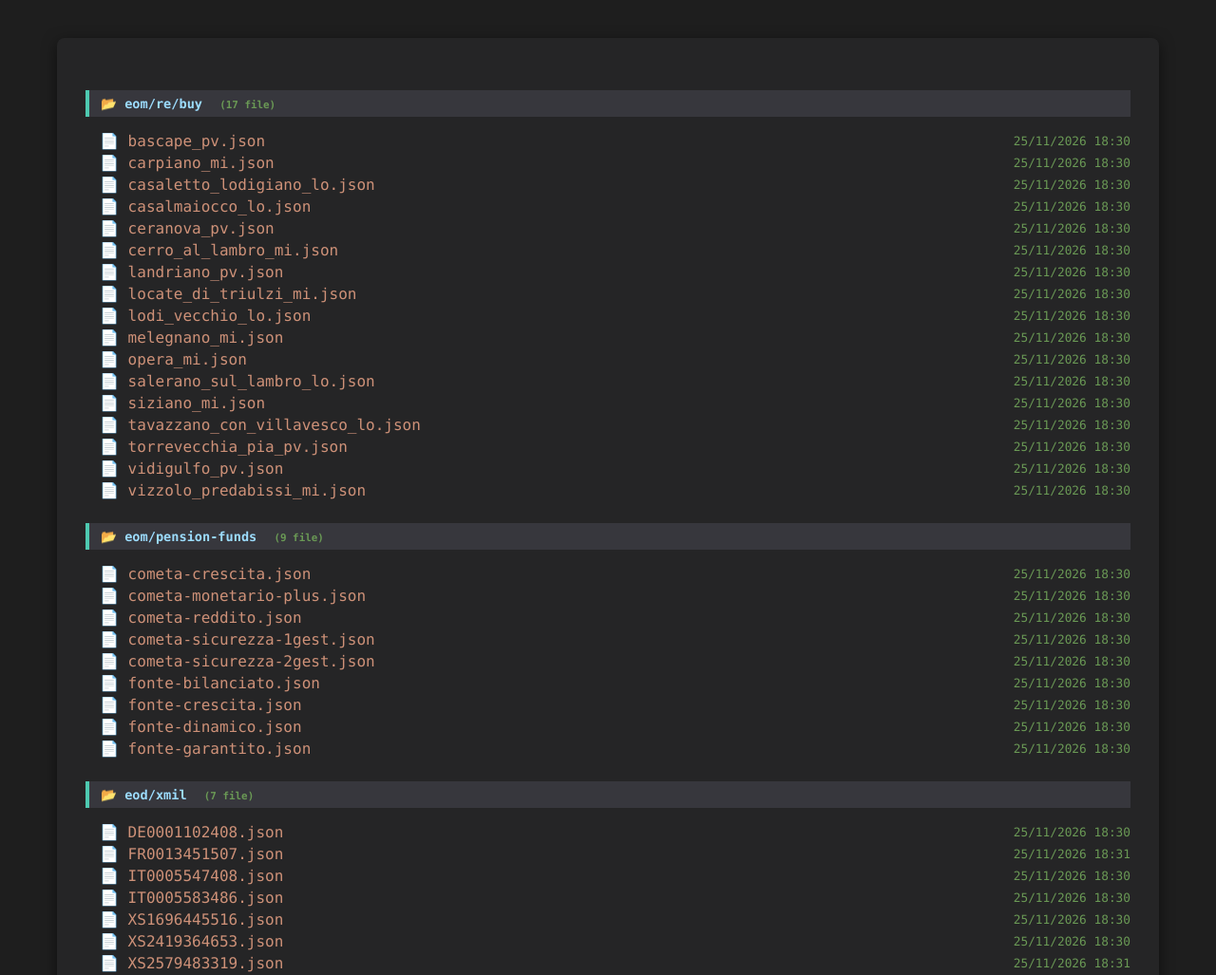
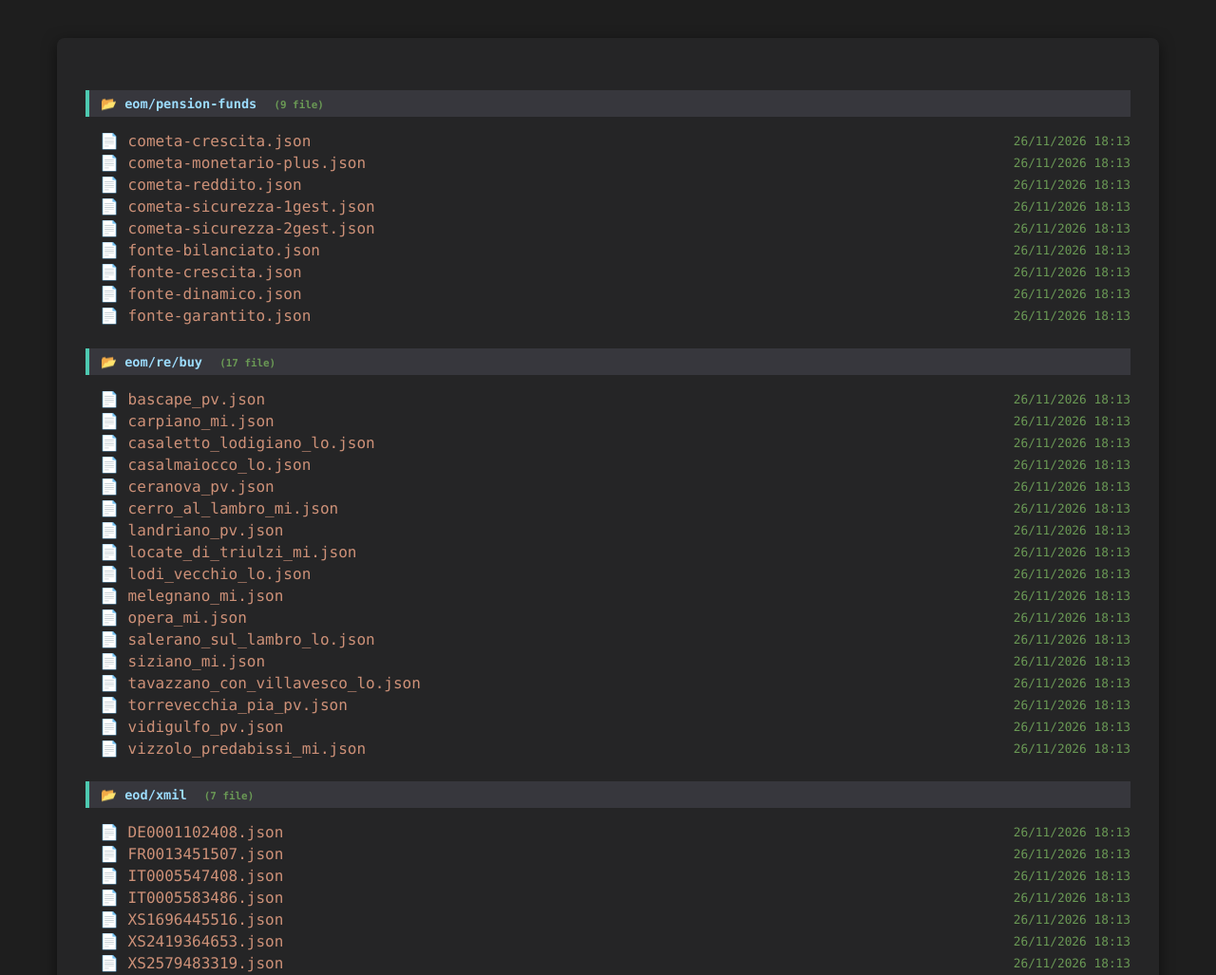
Before and after one commit to maxpsq/price-tracker, a plain HTML site: page www/index.html in a window 1280 px wide. Shown: the top 1027 px of the page at 95% size. Drawn offline with Linux system fonts and the light colour scheme.

Commit message:
EOD quotes update 2026-11-26

```diff
--- a/www/index.html
+++ b/www/index.html
@@ -21,116 +21,116 @@
 <body>
     <div class='container'>
         <div class='folder-section'>
+            <div class='folder-path'>📂 eom/pension-funds <span class='count'>(9 file)</span></div>
+            <ul>
+                <li class='file-item'>
+                    <span class='file-name'>📄 <a href='https://maxpsq.github.io/price-tracker/eom/pension-funds/cometa-crescita.json'>cometa-crescita.json</a></span>
+                    <span class='file-modified'>26/11/2026 18:13</span>
+                </li>
+                <li class='file-item'>
+                    <span class='file-name'>📄 <a href='https://maxpsq.github.io/price-tracker/eom/pension-funds/cometa-monetario-plus.json'>cometa-monetario-plus.json</a></span>
+                    <span class='file-modified'>26/11/2026 18:13</span>
+                </li>
+                <li class='file-item'>
+                    <span class='file-name'>📄 <a href='https://maxpsq.github.io/price-tracker/eom/pension-funds/cometa-reddito.json'>cometa-reddito.json</a></span>
+                    <span class='file-modified'>26/11/2026 18:13</span>
+                </li>
+                <li class='file-item'>
+                    <span class='file-name'>📄 <a href='https://maxpsq.github.io/price-tracker/eom/pension-funds/cometa-sicurezza-1gest.json'>cometa-sicurezza-1gest.json</a></span>
+                    <span class='file-modified'>26/11/2026 18:13</span>
+                </li>
+                <li class='file-item'>
+                    <span class='file-name'>📄 <a href='https://maxpsq.github.io/price-tracker/eom/pension-funds/cometa-sicurezza-2gest.json'>cometa-sicurezza-2gest.json</a></span>
+                    <span class='file-modified'>26/11/2026 18:13</span>
+                </li>
+                <li class='file-item'>
+                    <span class='file-name'>📄 <a href='https://maxpsq.github.io/price-tracker/eom/pension-funds/fonte-bilanciato.json'>fonte-bilanciato.json</a></span>
+                    <span class='file-modified'>26/11/2026 18:13</span>
+                </li>
+                <li class='file-item'>
+                    <span class='file-name'>📄 <a href='https://maxpsq.github.io/price-tracker/eom/pension-funds/fonte-crescita.json'>fonte-crescita.json</a></span>
+                    <span class='file-modified'>26/11/2026 18:13</span>
+                </li>
+                <li class='file-item'>
+                    <span class='file-name'>📄 <a href='https://maxpsq.github.io/price-tracker/eom/pension-funds/fonte-dinamico.json'>fonte-dinamico.json</a></span>
+                    <span class='file-modified'>26/11/2026 18:13</span>
+                </li>
+                <li class='file-item'>
+                    <span class='file-name'>📄 <a href='https://maxpsq.github.io/price-tracker/eom/pension-funds/fonte-garantito.json'>fonte-garantito.json</a></span>
+                    <span class='file-modified'>26/11/2026 18:13</span>
+                </li>
+            </ul>
+        </div>
+        <div class='folder-section'>
             <div class='folder-path'>📂 eom/re/buy <span class='count'>(17 file)</span></div>
             <ul>
                 <li class='file-item'>
                     <span class='file-name'>📄 <a href='https://maxpsq.github.io/price-tracker/eom/re/buy/bascape_pv.json'>bascape_pv.json</a></span>
-                    <span class='file-modified'>25/11/2026 18:30</span>
+                    <span class='file-modified'>26/11/2026 18:13</span>
                 </li>
                 <li class='file-item'>
                     <span class='file-name'>📄 <a href='https://maxpsq.github.io/price-tracker/eom/re/buy/carpiano_mi.json'>carpiano_mi.json</a></span>
-                    <span class='file-modified'>25/11/2026 18:30</span>
+                    <span class='file-modified'>26/11/2026 18:13</span>
                 </li>
                 <li class='file-item'>
                     <span class='file-name'>📄 <a href='https://maxpsq.github.io/price-tracker/eom/re/buy/casaletto_lodigiano_lo.json'>casaletto_lodigiano_lo.json</a></span>
-                    <span class='file-modified'>25/11/2026 18:30</span>
+                    <span class='file-modified'>26/11/2026 18:13</span>
                 </li>
                 <li class='file-item'>
                     <span class='file-name'>📄 <a href='https://maxpsq.github.io/price-tracker/eom/re/buy/casalmaiocco_lo.json'>casalmaiocco_lo.json</a></span>
-                    <span class='file-modified'>25/11/2026 18:30</span>
+                    <span class='file-modified'>26/11/2026 18:13</span>
                 </li>
                 <li class='file-item'>
                     <span class='file-name'>📄 <a href='https://maxpsq.github.io/price-tracker/eom/re/buy/ceranova_pv.json'>ceranova_pv.json</a></span>
-                    <span class='file-modified'>25/11/2026 18:30</span>
+                    <span class='file-modified'>26/11/2026 18:13</span>
                 </li>
                 <li class='file-item'>
                     <span class='file-name'>📄 <a href='https://maxpsq.github.io/price-tracker/eom/re/buy/cerro_al_lambro_mi.json'>cerro_al_lambro_mi.json</a></span>
-                    <span class='file-modified'>25/11/2026 18:30</span>
+                    <span class='file-modified'>26/11/2026 18:13</span>
                 </li>
                 <li class='file-item'>
                     <span class='file-name'>📄 <a href='https://maxpsq.github.io/price-tracker/eom/re/buy/landriano_pv.json'>landriano_pv.json</a></span>
-                    <span class='file-modified'>25/11/2026 18:30</span>
+                    <span class='file-modified'>26/11/2026 18:13</span>
                 </li>
                 <li class='file-item'>
                     <span class='file-name'>📄 <a href='https://maxpsq.github.io/price-tracker/eom/re/buy/locate_di_triulzi_mi.json'>locate_di_triulzi_mi.json</a></span>
-                    <span class='file-modified'>25/11/2026 18:30</span>
+                    <span class='file-modified'>26/11/2026 18:13</span>
                 </li>
                 <li class='file-item'>
                     <span class='file-name'>📄 <a href='https://maxpsq.github.io/price-tracker/eom/re/buy/lodi_vecchio_lo.json'>lodi_vecchio_lo.json</a></span>
-                    <span class='file-modified'>25/11/2026 18:30</span>
+                    <span class='file-modified'>26/11/2026 18:13</span>
                 </li>
                 <li class='file-item'>
                     <span class='file-name'>📄 <a href='https://maxpsq.github.io/price-tracker/eom/re/buy/melegnano_mi.json'>melegnano_mi.json</a></span>
-                    <span class='file-modified'>25/11/2026 18:30</span>
+                    <span class='file-modified'>26/11/2026 18:13</span>
                 </li>
                 <li class='file-item'>
                     <span class='file-name'>📄 <a href='https://maxpsq.github.io/price-tracker/eom/re/buy/opera_mi.json'>opera_mi.json</a></span>
-                    <span class='file-modified'>25/11/2026 18:30</span>
+                    <span class='file-modified'>26/11/2026 18:13</span>
                 </li>
                 <li class='file-item'>
                     <span class='file-name'>📄 <a href='https://maxpsq.github.io/price-tracker/eom/re/buy/salerano_sul_lambro_lo.json'>salerano_sul_lambro_lo.json</a></span>
-                    <span class='file-modified'>25/11/2026 18:30</span>
+                    <span class='file-modified'>26/11/2026 18:13</span>
                 </li>
                 <li class='file-item'>
                     <span class='file-name'>📄 <a href='https://maxpsq.github.io/price-tracker/eom/re/buy/siziano_mi.json'>siziano_mi.json</a></span>
-                    <span class='file-modified'>25/11/2026 18:30</span>
+                    <span class='file-modified'>26/11/2026 18:13</span>
                 </li>
                 <li class='file-item'>
                     <span class='file-name'>📄 <a href='https://maxpsq.github.io/price-tracker/eom/re/buy/tavazzano_con_villavesco_lo.json'>tavazzano_con_villavesco_lo.json</a></span>
-                    <span class='file-modified'>25/11/2026 18:30</span>
+                    <span class='file-modified'>26/11/2026 18:13</span>
                 </li>
                 <li class='file-item'>
                     <span class='file-name'>📄 <a href='https://maxpsq.github.io/price-tracker/eom/re/buy/torrevecchia_pia_pv.json'>torrevecchia_pia_pv.json</a></span>
-                    <span class='file-modified'>25/11/2026 18:30</span>
+                    <span class='file-modified'>26/11/2026 18:13</span>
                 </li>
                 <li class='file-item'>
                     <span class='file-name'>📄 <a href='https://maxpsq.github.io/price-tracker/eom/re/buy/vidigulfo_pv.json'>vidigulfo_pv.json</a></span>
-                    <span class='file-modified'>25/11/2026 18:30</span>
+                    <span class='file-modified'>26/11/2026 18:13</span>
                 </li>
                 <li class='file-item'>
                     <span class='file-name'>📄 <a href='https://maxpsq.github.io/price-tracker/eom/re/buy/vizzolo_predabissi_mi.json'>vizzolo_predabissi_mi.json</a></span>
-                    <span class='file-modified'>25/11/2026 18:30</span>
-                </li>
-            </ul>
-        </div>
-        <div class='folder-section'>
-            <div class='folder-path'>📂 eom/pension-funds <span class='count'>(9 file)</span></div>
-            <ul>
-                <li class='file-item'>
-                    <span class='file-name'>📄 <a href='https://maxpsq.github.io/price-tracker/eom/pension-funds/cometa-crescita.json'>cometa-crescita.json</a></span>
-                    <span class='file-modified'>25/11/2026 18:30</span>
-                </li>
-                <li class='file-item'>
-                    <span class='file-name'>📄 <a href='https://maxpsq.github.io/price-tracker/eom/pension-funds/cometa-monetario-plus.json'>cometa-monetario-plus.json</a></span>
-                    <span class='file-modified'>25/11/2026 18:30</span>
-                </li>
-                <li class='file-item'>
-                    <span class='file-name'>📄 <a href='https://maxpsq.github.io/price-tracker/eom/pension-funds/cometa-reddito.json'>cometa-reddito.json</a></span>
-                    <span class='file-modified'>25/11/2026 18:30</span>
-                </li>
-                <li class='file-item'>
-                    <span class='file-name'>📄 <a href='https://maxpsq.github.io/price-tracker/eom/pension-funds/cometa-sicurezza-1gest.json'>cometa-sicurezza-1gest.json</a></span>
-                    <span class='file-modified'>25/11/2026 18:30</span>
-                </li>
-                <li class='file-item'>
-                    <span class='file-name'>📄 <a href='https://maxpsq.github.io/price-tracker/eom/pension-funds/cometa-sicurezza-2gest.json'>cometa-sicurezza-2gest.json</a></span>
-                    <span class='file-modified'>25/11/2026 18:30</span>
-                </li>
-                <li class='file-item'>
-                    <span class='file-name'>📄 <a href='https://maxpsq.github.io/price-tracker/eom/pension-funds/fonte-bilanciato.json'>fonte-bilanciato.json</a></span>
-                    <span class='file-modified'>25/11/2026 18:30</span>
-                </li>
-                <li class='file-item'>
-                    <span class='file-name'>📄 <a href='https://maxpsq.github.io/price-tracker/eom/pension-funds/fonte-crescita.json'>fonte-crescita.json</a></span>
-                    <span class='file-modified'>25/11/2026 18:30</span>
-                </li>
-                <li class='file-item'>
-                    <span class='file-name'>📄 <a href='https://maxpsq.github.io/price-tracker/eom/pension-funds/fonte-dinamico.json'>fonte-dinamico.json</a></span>
-                    <span class='file-modified'>25/11/2026 18:30</span>
-                </li>
-                <li class='file-item'>
-                    <span class='file-name'>📄 <a href='https://maxpsq.github.io/price-tracker/eom/pension-funds/fonte-garantito.json'>fonte-garantito.json</a></span>
-                    <span class='file-modified'>25/11/2026 18:30</span>
+                    <span class='file-modified'>26/11/2026 18:13</span>
                 </li>
             </ul>
         </div>
@@ -139,31 +139,31 @@
             <ul>
                 <li class='file-item'>
                     <span class='file-name'>📄 <a href='https://maxpsq.github.io/price-tracker/eod/xmil/DE0001102408.json'>DE0001102408.json</a></span>
-                    <span class='file-modified'>25/11/2026 18:30</span>
+                    <span class='file-modified'>26/11/2026 18:13</span>
                 </li>
                 <li class='file-item'>
                     <span class='file-name'>📄 <a href='https://maxpsq.github.io/price-tracker/eod/xmil/FR0013451507.json'>FR0013451507.json</a></span>
-                    <span class='file-modified'>25/11/2026 18:31</span>
+                    <span class='file-modified'>26/11/2026 18:13</span>
                 </li>
                 <li class='file-item'>
                     <span class='file-name'>📄 <a href='https://maxpsq.github.io/price-tracker/eod/xmil/IT0005547408.json'>IT0005547408.json</a></span>
-                    <span class='file-modified'>25/11/2026 18:30</span>
+                    <span class='file-modified'>26/11/2026 18:13</span>
                 </li>
                 <li class='file-item'>
                     <span class='file-name'>📄 <a href='https://maxpsq.github.io/price-tracker/eod/xmil/IT0005583486.json'>IT0005583486.json</a></span>
-                    <span class='file-modified'>25/11/2026 18:30</span>
+                    <span class='file-modified'>26/11/2026 18:13</span>
                 </li>
                 <li class='file-item'>
                     <span class='file-name'>📄 <a href='https://maxpsq.github.io/price-tracker/eod/xmil/XS1696445516.json'>XS1696445516.json</a></span>
-                    <span class='file-modified'>25/11/2026 18:30</span>
+                    <span class='file-modified'>26/11/2026 18:13</span>
                 </li>
                 <li class='file-item'>
                     <span class='file-name'>📄 <a href='https://maxpsq.github.io/price-tracker/eod/xmil/XS2419364653.json'>XS2419364653.json</a></span>
-                    <span class='file-modified'>25/11/2026 18:30</span>
+                    <span class='file-modified'>26/11/2026 18:13</span>
                 </li>
                 <li class='file-item'>
                     <span class='file-name'>📄 <a href='https://maxpsq.github.io/price-tracker/eod/xmil/XS2579483319.json'>XS2579483319.json</a></span>
-                    <span class='file-modified'>25/11/2026 18:31</span>
+                    <span class='file-modified'>26/11/2026 18:13</span>
                 </li>
             </ul>
         </div>
```
Also changed, not shown: www/eod/xmil/FR0013451507.json (+1 -1 lines), www/eod/xmil/IT0005547408.json (+1 -1 lines), www/eod/xmil/IT0005583486.json (+1 -1 lines), www/eod/xmil/XS1696445516.json (+1 -1 lines), www/eod/xmil/XS2419364653.json (+1 -1 lines), www/eod/xmil/XS2579483319.json (+1 -1 lines).
